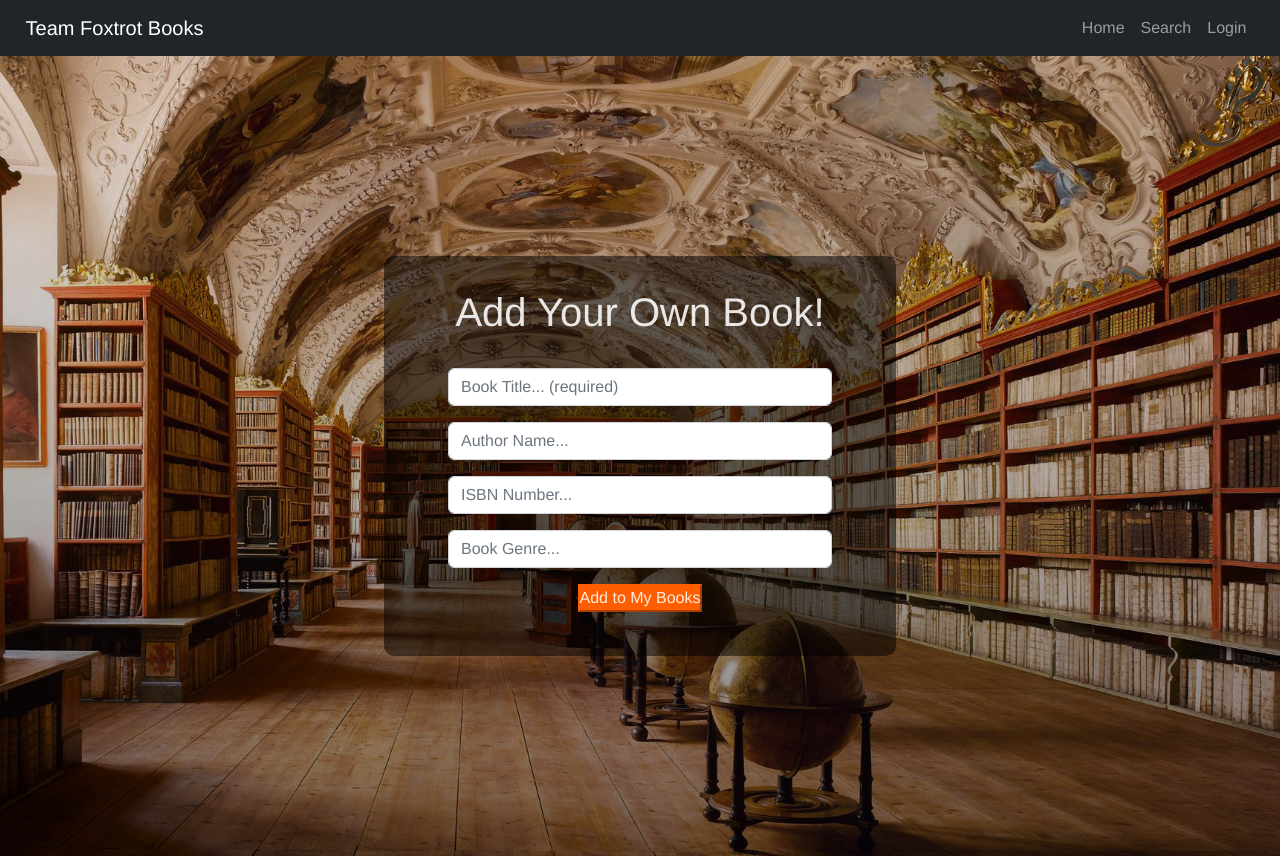
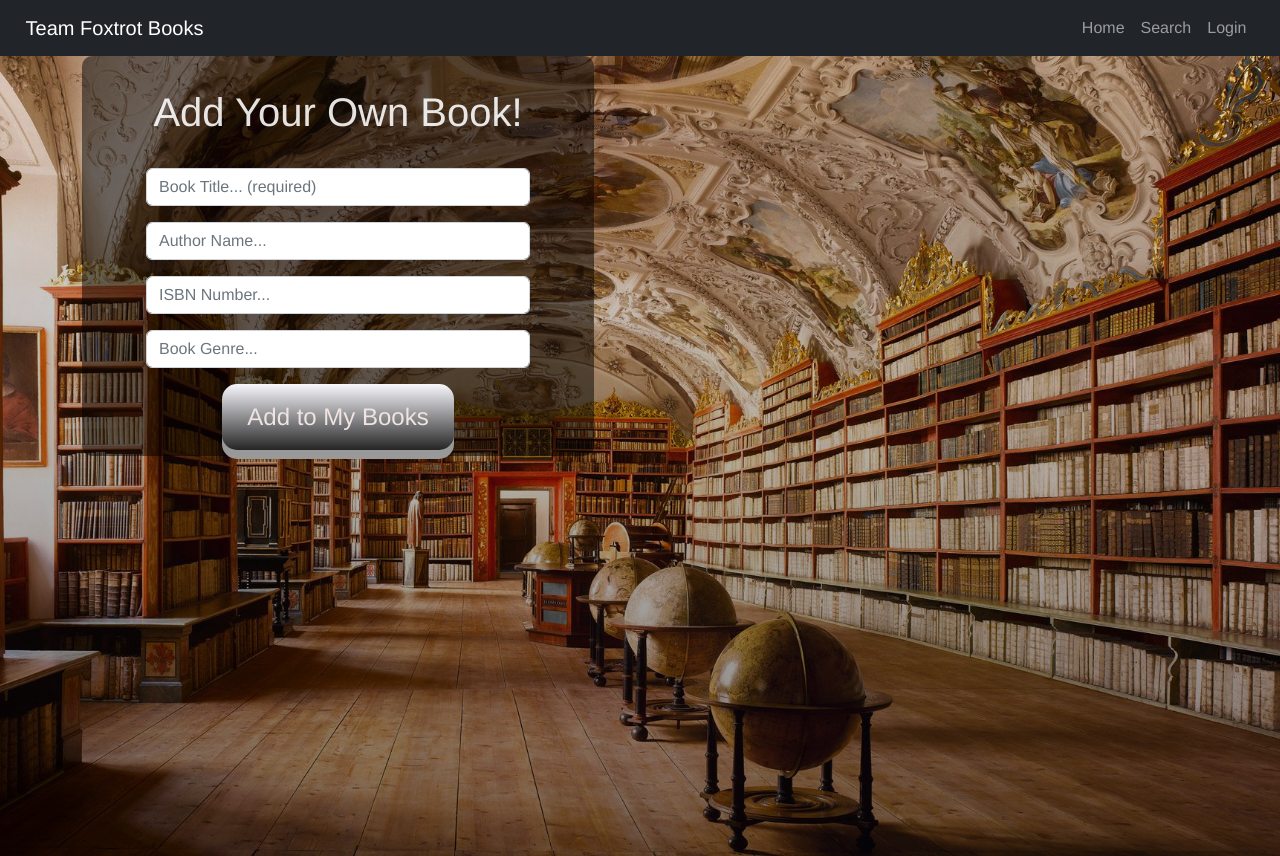
Before and after one commit to Tigistz/team-foxtrot-final-capstone, a Vue app in the folder vue/: page /addbook in a window 1280 px wide. Built offline with nearby package versions, Linux system fonts and the light colour scheme.

Commit message:
capstone

```diff
--- a/vue/src/components/BookForm.vue
+++ b/vue/src/components/BookForm.vue
@@ -113,9 +113,26 @@ h1 {
   margin: 2vh;
 }
 .submit-button {
-  color: rgba(255, 255, 255, 0.884);
-  border-color: rgb(255, 94, 0);
-  background-color: rgb(255, 94, 0);
+  justify-content: center;
+  /* position: fixed; */
+  bottom: 0;
+  padding: 15px 25px;
+  font-size: 24px;
+  text-align: center;
+  cursor: pointer;
+  outline: none;
+  background: linear-gradient(to top, rgba(0, 0, 0, 0.85), transparent);
+  color: rgb(238, 228, 225);
+  background-color: #f8f7fc;
+  border: none;
+  border-radius: 15px;
+  box-shadow: 0 9px #999;
 
 }
+.button:active {
+
+ background-color: #c9d5dd;
+  box-shadow: 0 5px #666;
+  transform: translateY(4px);
+}
 </style>
--- a/vue/src/views/Home.vue
+++ b/vue/src/views/Home.vue
@@ -30,7 +30,7 @@ export default {
 </script>
 
 
-<style>
+<style scoped>
 .container{
    /* background-image:url("../assets/Home-Background.jpeg");  */
   margin: 0;
```
